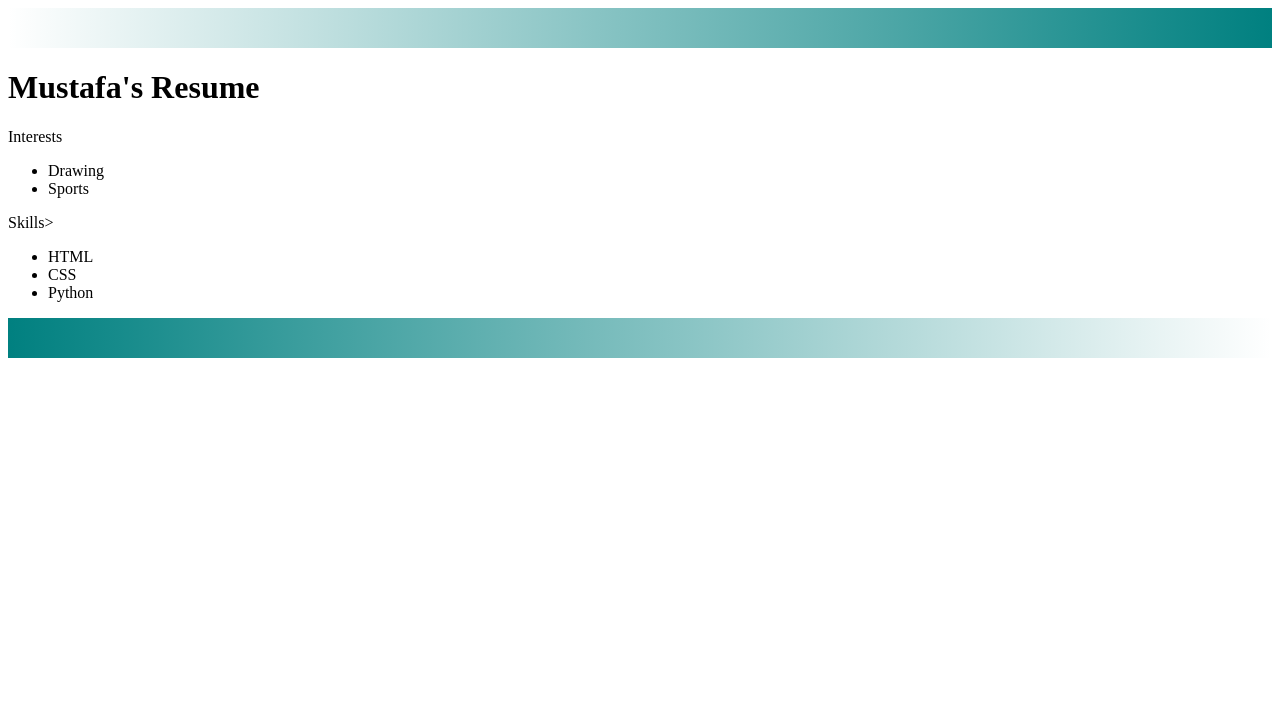
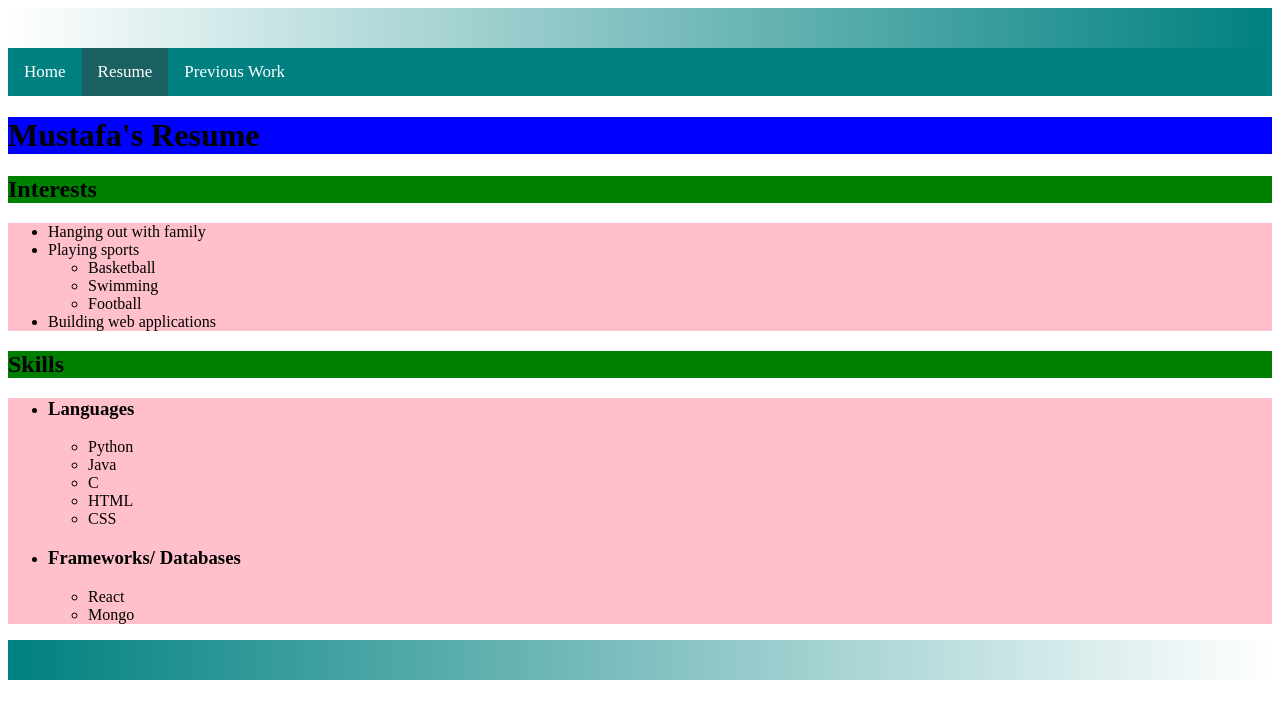
Before and after one commit to mustafaramadan4/PersonalWebsite, a website: page html_serve/resume.html in a window 1280 px wide. Drawn offline with Linux system fonts and the light colour scheme.

Commit message:
added nav bar to all pages

```diff
--- a/css/style1.css
+++ b/css/style1.css
@@ -43,3 +43,37 @@ p.fancy {
   font-size: 2em;
   text-align: center;
 }
+
+.resumetitles {
+  background-color : blue;
+}
+.resumecontent {
+  background-color: pink;
+
+}
+.resumesubtitle {
+  background-color : green;
+}
+
+.topnav {
+  background-color: teal;
+  overflow: hidden;
+}
+
+.topnav a {
+  float: left;
+  color: white;
+  text-align: center;
+  padding: 14px 16px;
+  text-decoration: none;
+  font-size: 17px;
+}
+
+.topnav a:hover {
+ background-color: black;
+ color: white;
+}
+
+.topnav a.active {
+  background-color: rgb(28, 97, 97);
+}
--- a/html_serve/resume.html
+++ b/html_serve/resume.html
@@ -6,19 +6,52 @@
   </head>
   <body>
     <div class= "header"> </div>
-    <div>
-      <div class = "resumetitles">
+
+    <div class= "topnav">
+      <a class = "#Home" href="/index.html">Home</a>
+      <a class= "active" href="/html_serve/resume.html">Resume</a>
+      <a class = "#PrevWork" href="/html_serve/previouswork.html"> Previous Work</a>
+    </div>
+
+
+    <div class = "resumetitles">
       <h1>Mustafa's Resume</h1>
-      <p class = "resumecontent">Interests</p>
+    </div>
+      <div class = "resumesubtitle">
+        <h2>Interests </h2>
+      </div>
+      <div class = "resumecontent">
         <ul>
-          <li> Drawing</li>
-          <li>Sports</li>
+          <li> Hanging out with family</li>
+          <li>Playing sports
+            <ul>
+              <li>Basketball</li>
+              <li>Swimming</li>
+              <li>Football</li>
+            </ul>
+          </li>
+          <li>Building web applications</li>
         </ul>
-      <p class = "resumecontent">Skills></p>
+      </div>
+        <div class = "resumesubtitle">
+          <h2>Skills</h2> </div>
+        <div class = "resumecontent">
         <ul>
-          <li>HTML</li>
-          <li>CSS</li>
-          <li>Python</li>
+          <li><h3>Languages</h3>
+            <ul>
+              <li>Python</li>
+              <li>Java</li>
+              <li>C</li>
+              <li>HTML</li>
+              <li>CSS</li>
+            </ul>
+          </li>
+          <li><h3>Frameworks/ Databases</h3>
+            <ul>
+              <li>React</li>
+              <li>Mongo</li>
+            </ul>
+          </li>
         </ul>
       </div>
     </div>
```
Also changed, not shown: html_serve/previouswork.html (+7 -0 lines), index.html (+5 -1 lines).
